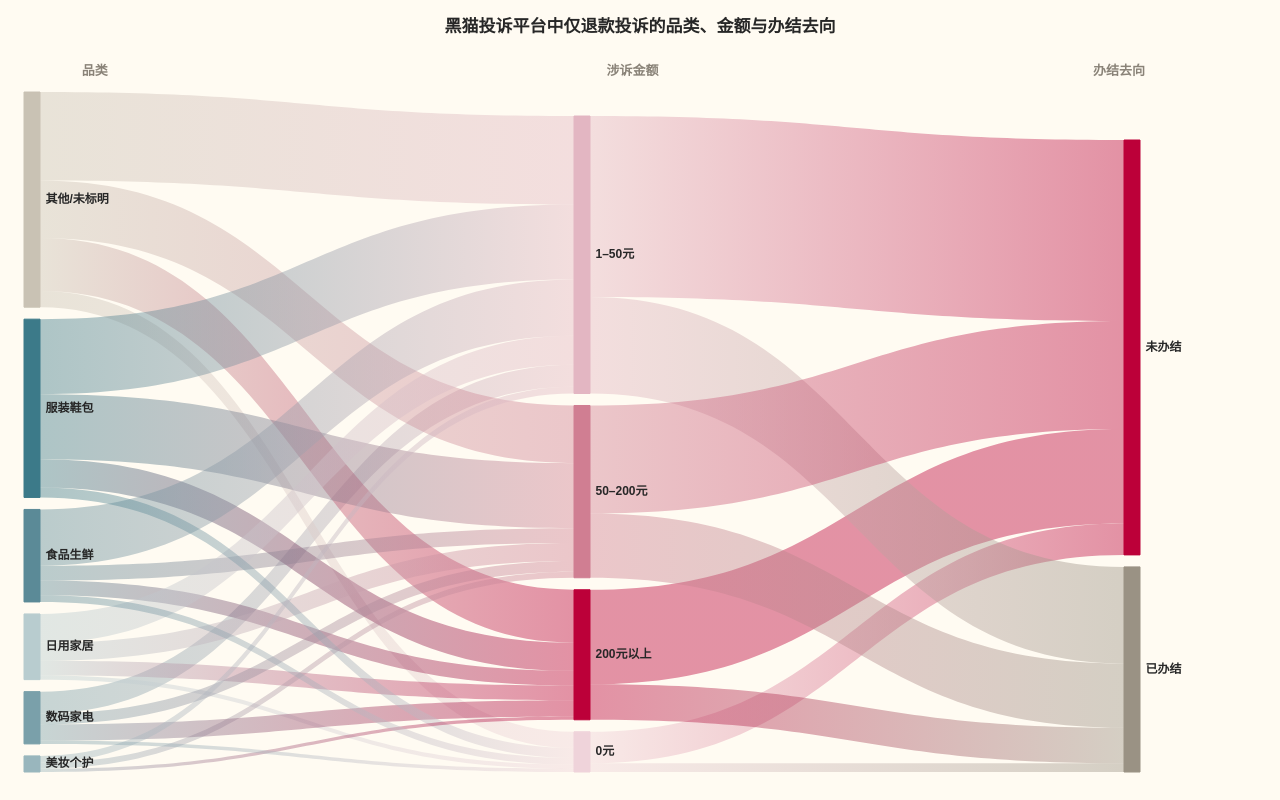
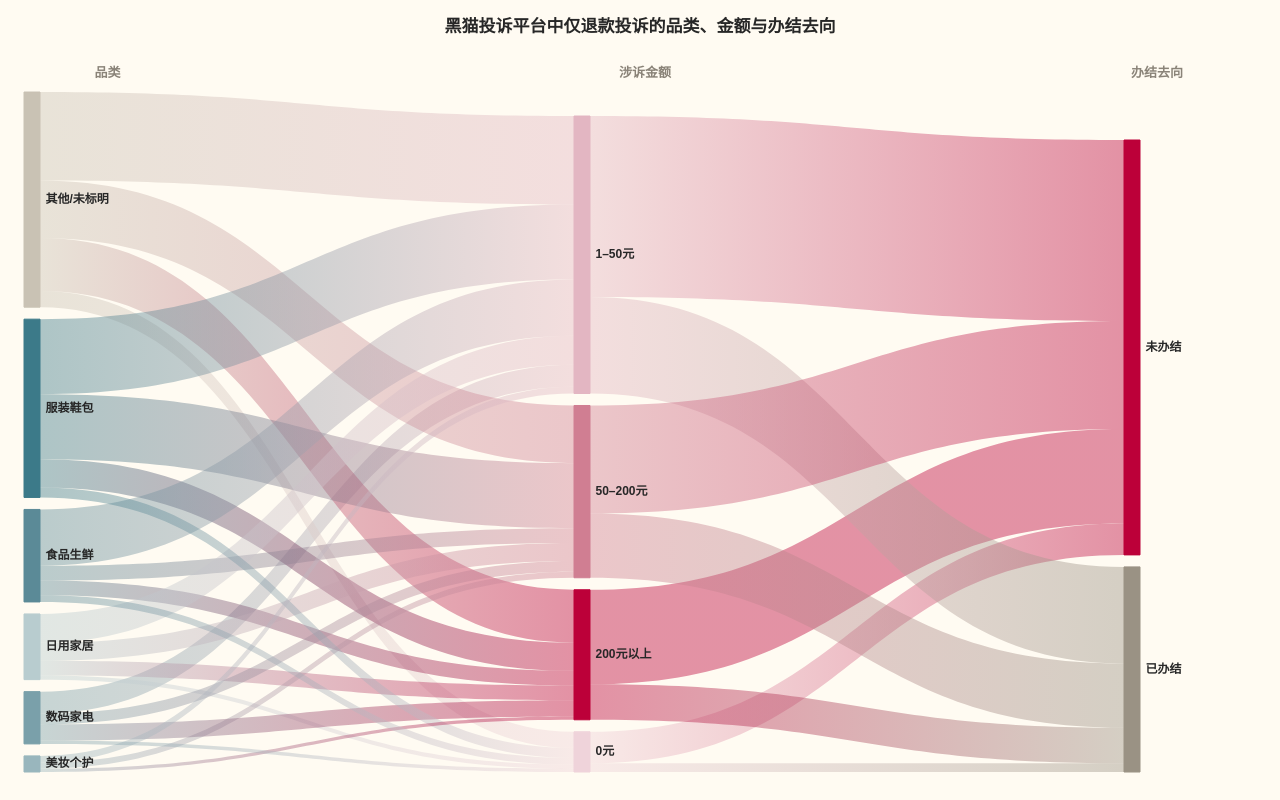
Before and after one commit to silencexn/jintuikuan-charts, a plain HTML site: page sankey-category-amount-status.html in a window 1280 px wide. Drawn offline with nearby package versions, Linux system fonts and the light colour scheme.

Commit message:
Add files via upload

```diff
--- a/sankey-category-amount-status.html
+++ b/sankey-category-amount-status.html
@@ -24,9 +24,9 @@
         { text: '黑猫投诉平台中仅退款投诉的品类、金额与办结去向',
           left: 'center', top: 14,
           textStyle: { fontSize: 17, color: '#272727', fontWeight: 'bold' } },
-        { text: '品类',   left: '6%',  top: 60, textStyle: subStyle() },
-        { text: '涉诉金额', left: '47%', top: 60, textStyle: subStyle() },
-        { text: '办结去向', left: '85%', top: 60, textStyle: subStyle() }
+        { text: '品类',    left: '8%',  top: 62, textAlign: 'center', textStyle: subStyle() },
+        { text: '涉诉金额', left: '50%', top: 62, textAlign: 'center', textStyle: subStyle() },
+        { text: '办结去向', left: '90%', top: 62, textAlign: 'center', textStyle: subStyle() }
       ],
       tooltip: {
         trigger: 'item', triggerOn: 'mousemove',
```
